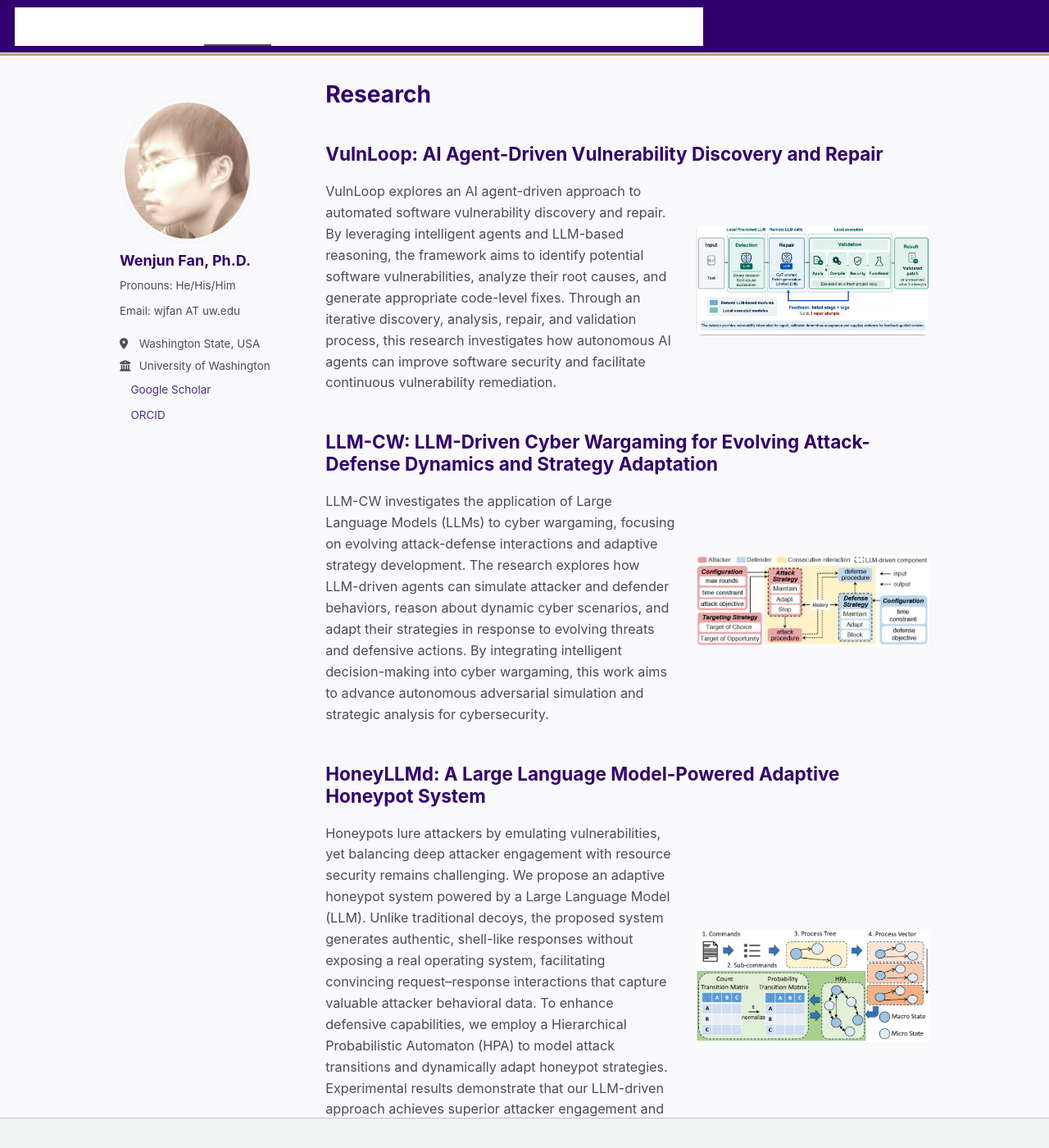
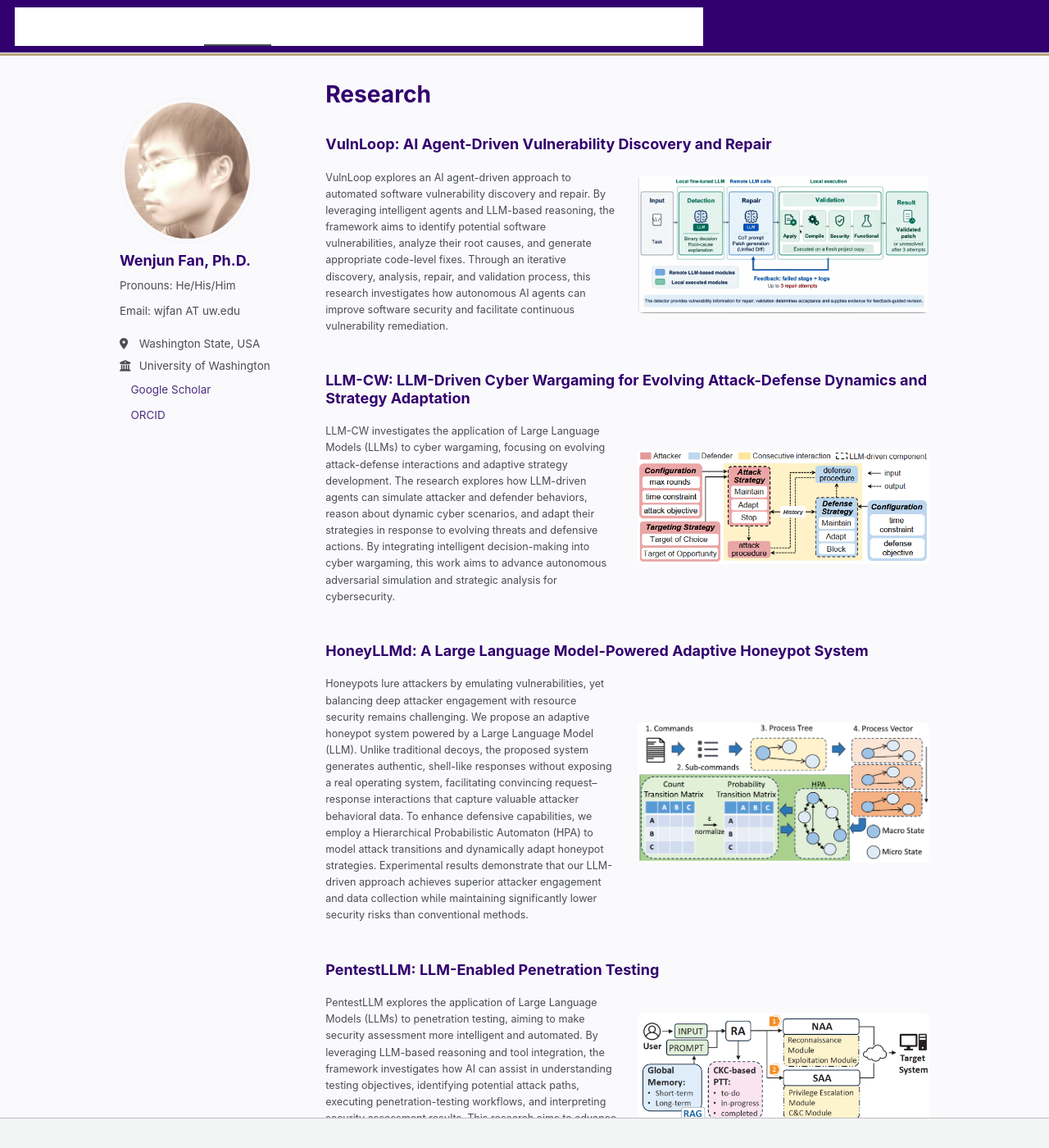
Before and after one commit to fanwj2010/fanwj2010.github.io, a Jekyll site: the page built from _pages/research.md, in a window 1280 px wide and 1400 px high. Shown: the whole window at 82% size. Built offline with Jekyll 4.4.1, drawn with Linux system fonts in a browser that asks for light colours; a script bundle is joined from its source files by our own code; a style sheet for code colours, icons or effects is not loaded.

Commit message:
Update research.md

```diff
--- a/_pages/research.md
+++ b/_pages/research.md
@@ -9,7 +9,7 @@ author_profile: true
 /* Research project layout */
 .research-project {
   display: grid;
-  grid-template-columns: 1.2fr 0.8fr;
+  grid-template-columns: 1fr 1fr;
   gap: 25px;
   align-items: center;
   margin: 20px 0 45px 0;
@@ -17,7 +17,7 @@ author_profile: true
 
 /* Description text */
 .research-description {
-  font-size: 0.9em;
+  font-size: 0.7em;
   line-height: 1.6;
   text-align: left;
 }
@@ -54,7 +54,7 @@ author_profile: true
 <!-- VulnLoop -->
 <!-- ============================================ -->
 
-## VulnLoop: AI Agent-Driven Vulnerability Discovery and Repair
+### VulnLoop: AI Agent-Driven Vulnerability Discovery and Repair
 
 <div class="research-project">
 
@@ -75,7 +75,7 @@ author_profile: true
 <!-- LLM-CW -->
 <!-- ============================================ -->
 
-## LLM-CW: LLM-Driven Cyber Wargaming for Evolving Attack-Defense Dynamics and Strategy Adaptation
+### LLM-CW: LLM-Driven Cyber Wargaming for Evolving Attack-Defense Dynamics and Strategy Adaptation
 
 <div class="research-project">
 
@@ -98,7 +98,7 @@ author_profile: true
 <!-- ============================================ -->
 
 
-## HoneyLLMd: A Large Language Model-Powered Adaptive Honeypot System
+### HoneyLLMd: A Large Language Model-Powered Adaptive Honeypot System
 
 <div class="research-project">
 
@@ -123,7 +123,7 @@ author_profile: true
 <!-- PentestLLM -->
 <!-- ============================================ -->
 
-## PentestLLM: LLM-Enabled Penetration Testing
+### PentestLLM: LLM-Enabled Penetration Testing
 
 <div class="research-project">
 
@@ -144,7 +144,7 @@ author_profile: true
 <!-- PeerLumen -->
 <!-- ============================================ -->
 
-## PeerLumen: Bitcoin P2P Network Telescope Honeypot
+### PeerLumen: Bitcoin P2P Network Telescope Honeypot
 
 <div class="research-project">
 
```
